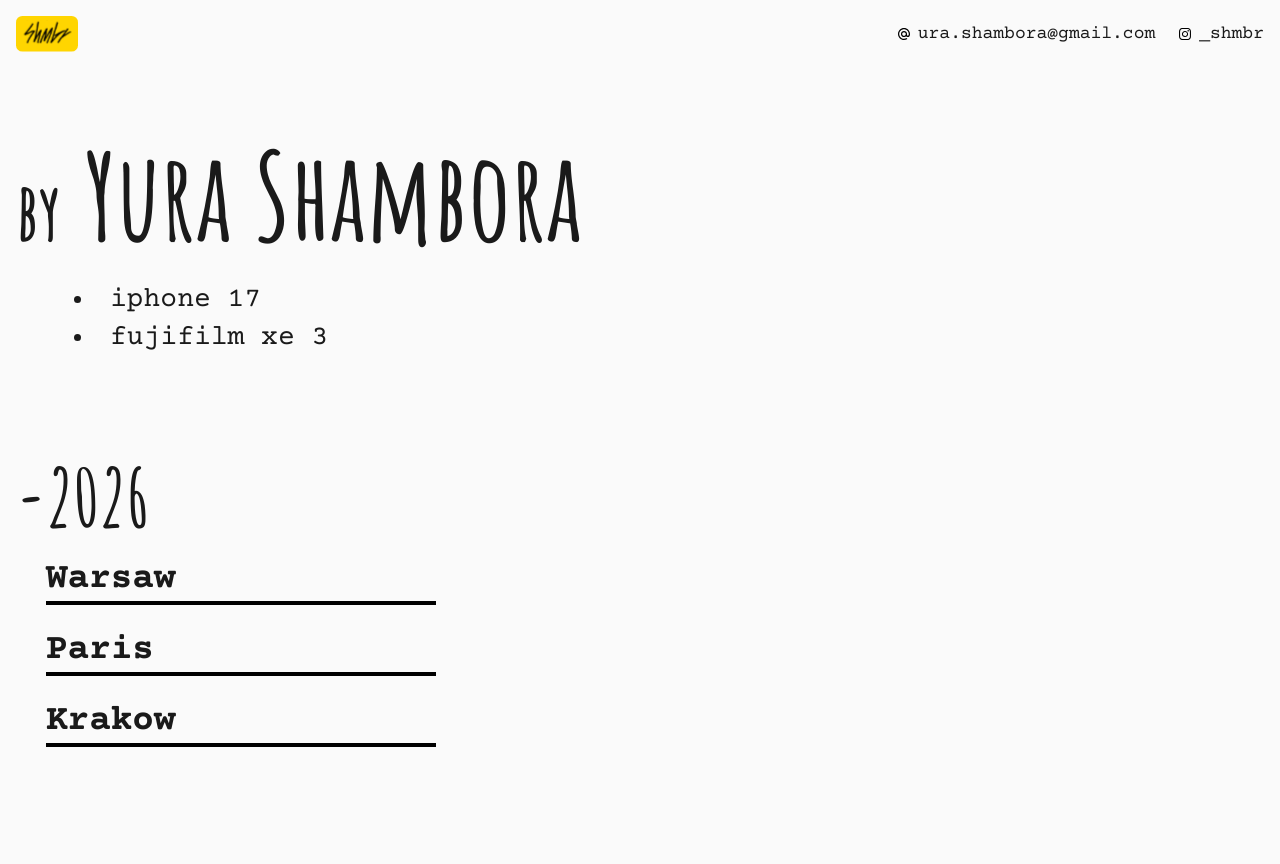
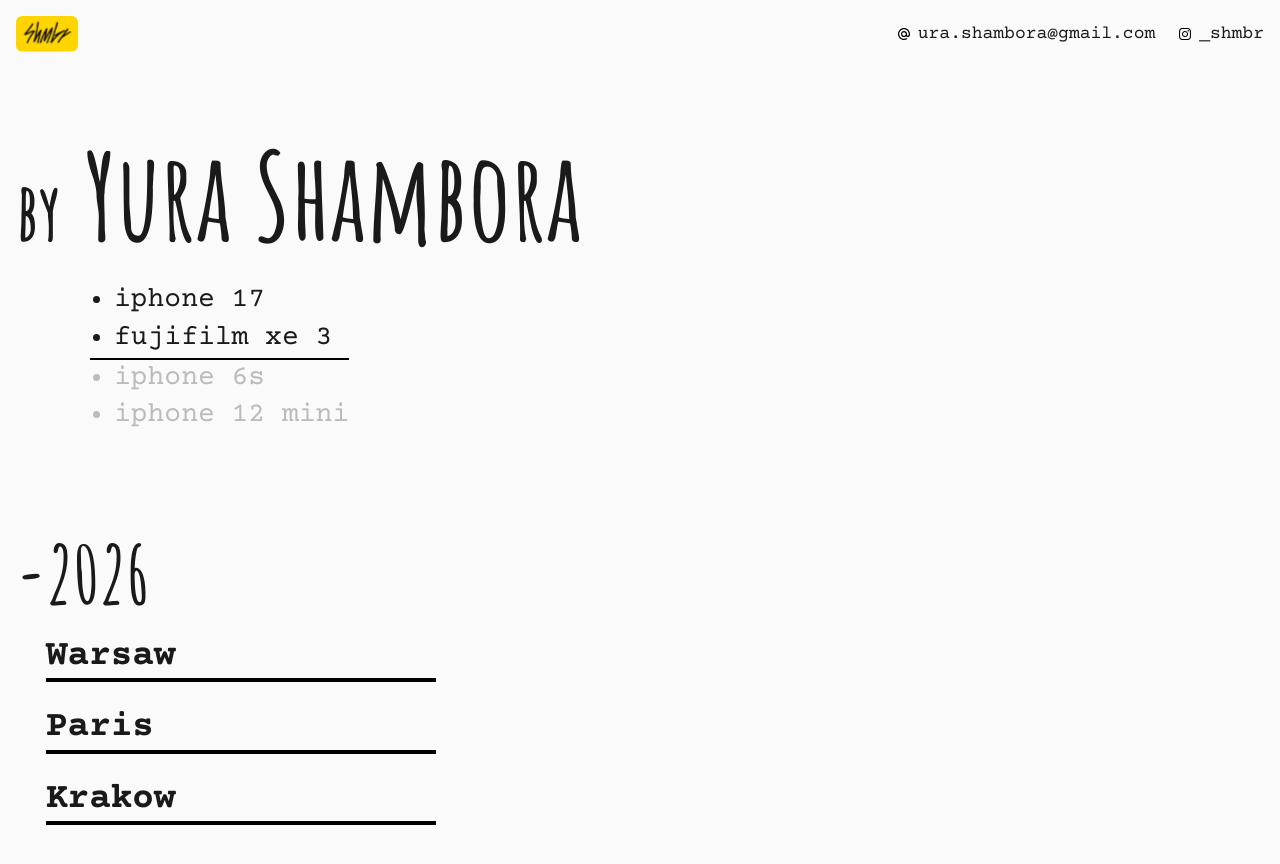
Before and after one commit to shmbr/shmbr-website, a React (Vite) app: page / in a window 1280 px wide. Shown: the top 864 px of the page. Before the commit the page ends 835 px from the top, so only its background shows below. Built offline with nearby package versions, Linux system fonts and the light colour scheme.

Commit message:
Add divider for devices

```diff
--- a/src/components/HeroHeading.tsx
+++ b/src/components/HeroHeading.tsx
@@ -1,16 +1,14 @@
-import { Box, Typography } from "@mui/material";
+import { Box, Divider, Typography } from "@mui/material";
 
 export interface IHeroHeadingProps {
   prefix: string;
   title: string;
 }
 
-const EQUIPMENT = [
-  // "iphone 6s",
-  // "iphone 12 mini",
-  "iphone 17",
-  "fujifilm xe 3",
-];
+const EQUIPMENT = {
+  current: ["iphone 17", "fujifilm xe 3"],
+  old: ["iphone 6s", "iphone 12 mini"],
+};
 
 export function HeroHeading(props: IHeroHeadingProps) {
   const { prefix, title } = props;
@@ -27,10 +25,25 @@ export function HeroHeading(props: IHeroHeadingProps) {
         <Typography variant="h1">{title}</Typography>
       </Box>
 
-      <Typography variant="subtitle1" sx={{ mt: 3, ml: 7.25 }}>
-        {EQUIPMENT.map((equipment) => (
+      <Typography
+        variant="subtitle1"
+        component="ul"
+        sx={{ mt: 3, ml: 7.25, width: "fit-content" }}
+      >
+        {EQUIPMENT.current.map((equipment) => (
           <li key={equipment}>{equipment}</li>
         ))}
+        <Divider sx={{ borderColor: "black", borderWidth: "1px", ml: -3 }} />
+
+        {EQUIPMENT.old.length > 0 && (
+          <>
+            {EQUIPMENT.old.map((equipment) => (
+              <li key={equipment} style={{ color: "#bbb" }}>
+                {equipment}
+              </li>
+            ))}
+          </>
+        )}
       </Typography>
     </>
   );
--- a/src/components/PhotoPlaceBlock.tsx
+++ b/src/components/PhotoPlaceBlock.tsx
@@ -12,6 +12,7 @@ import { readViewportRect } from "./photoLightboxGeometry";
 export interface IPhotoPlace {
   name: string;
   coordinates?: string;
+  dividerAfter?: string;
   imageUrls: string[];
 }
 
--- /dev/null
+++ b/src/components/PhotoPlaceDivider.tsx
@@ -0,0 +1,47 @@
+import { Box, Typography } from "@mui/material";
+
+export interface IPhotoPlaceDividerProps {
+  label?: string;
+}
+
+export function PhotoPlaceDivider(props: IPhotoPlaceDividerProps) {
+  const { label } = props;
+
+  return (
+    <Box
+      aria-hidden={!label}
+      role={label ? undefined : "presentation"}
+      sx={{
+        display: "flex",
+        alignItems: "center",
+        gap: 2,
+        ml: { xs: 0, sm: 3, md: 3.75 },
+        pt: 2,
+      }}
+    >
+      <Box
+        component="span"
+        sx={{
+          flex: 1,
+          borderBottom: "2px dashed",
+          borderColor: "#bbb",
+          minWidth: 0,
+        }}
+      />
+      {label ? (
+        <Typography
+          color="#bbb"
+          component="span"
+          sx={{
+            flexShrink: 0,
+            fontFamily: "inherit",
+            fontSize: "inherit",
+          }}
+          variant="caption"
+        >
+          {label}
+        </Typography>
+      ) : null}
+    </Box>
+  );
+}
--- a/src/components/PhotoSeriesYearSection.tsx
+++ b/src/components/PhotoSeriesYearSection.tsx
@@ -1,6 +1,8 @@
+import { Fragment } from "react";
 import { Box, Typography } from "@mui/material";
 
 import { PhotoPlaceBlock, type IPhotoPlace } from "./PhotoPlaceBlock";
+import { PhotoPlaceDivider } from "./PhotoPlaceDivider";
 
 export interface IPhotoSeriesYear {
   year: string;
@@ -17,7 +19,12 @@ export function PhotoSeriesYearSection(props: IPhotoSeriesYearSectionProps) {
       <Typography variant="h2">-{year}</Typography>
       <Box>
         {places.map((place, index) => (
-          <PhotoPlaceBlock key={`${place.name}-${index}`} place={place} />
+          <Fragment key={`${place.name}-${index}`}>
+            <PhotoPlaceBlock place={place} />
+            {place.dividerAfter ? (
+              <PhotoPlaceDivider label={place.dividerAfter} />
+            ) : null}
+          </Fragment>
         ))}
       </Box>
     </Box>
```
